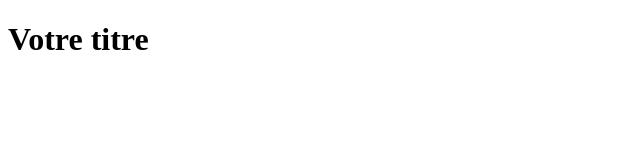
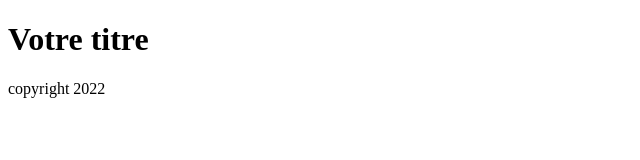
Before and after one commit to Slapsho/premier-dep-t, a plain HTML site: page index.html in a window 1280 px wide. Shown: the whole page, without its empty margins (0-640 px from the left). Drawn offline with Linux system fonts and the light colour scheme.

Commit message:
add copyright

```diff
--- a/index.html
+++ b/index.html
@@ -8,4 +8,7 @@
 <body>
     <h1>Votre titre</h1>
 </body>
+<footer>
+    copyright 2022
+</footer>
 </html>
```
